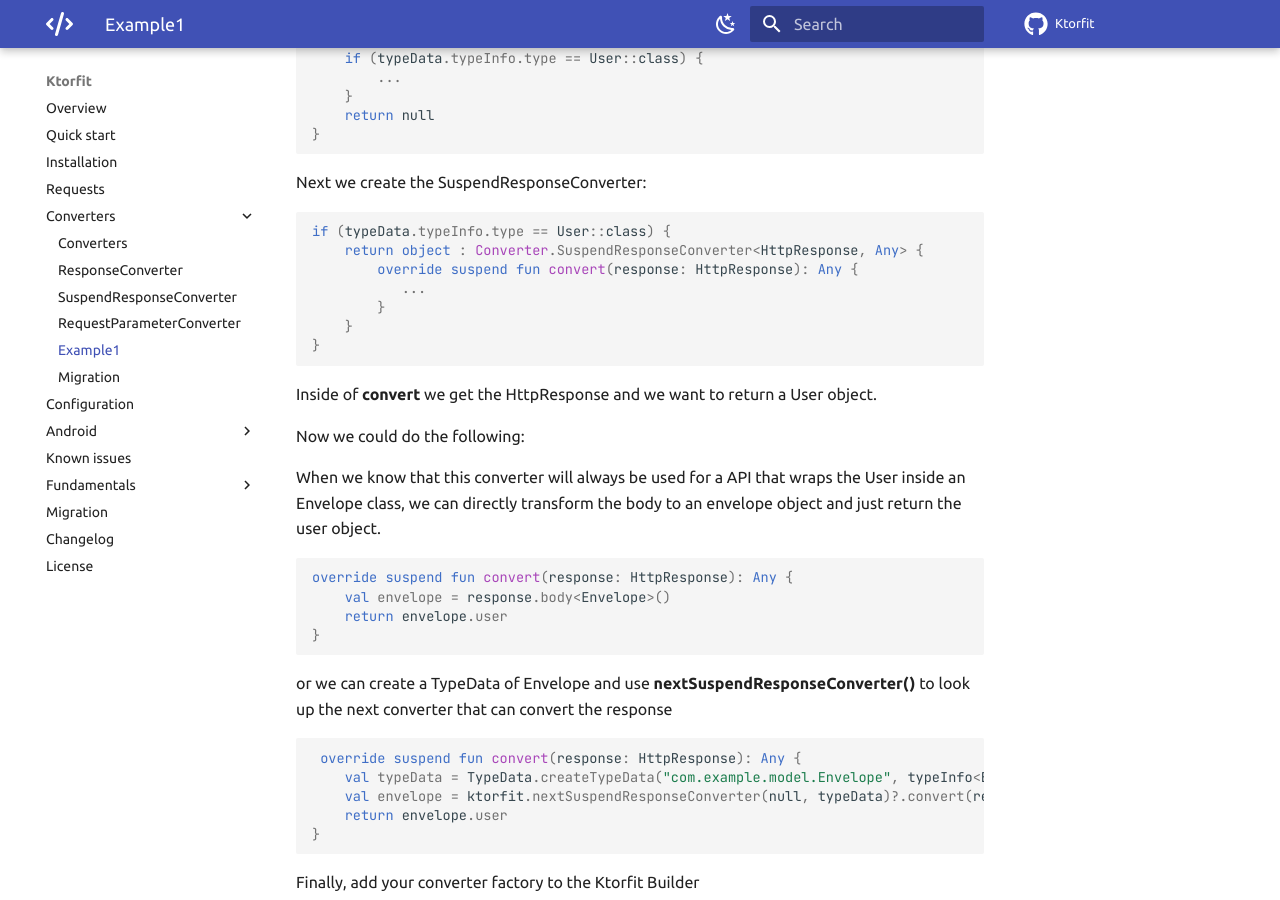
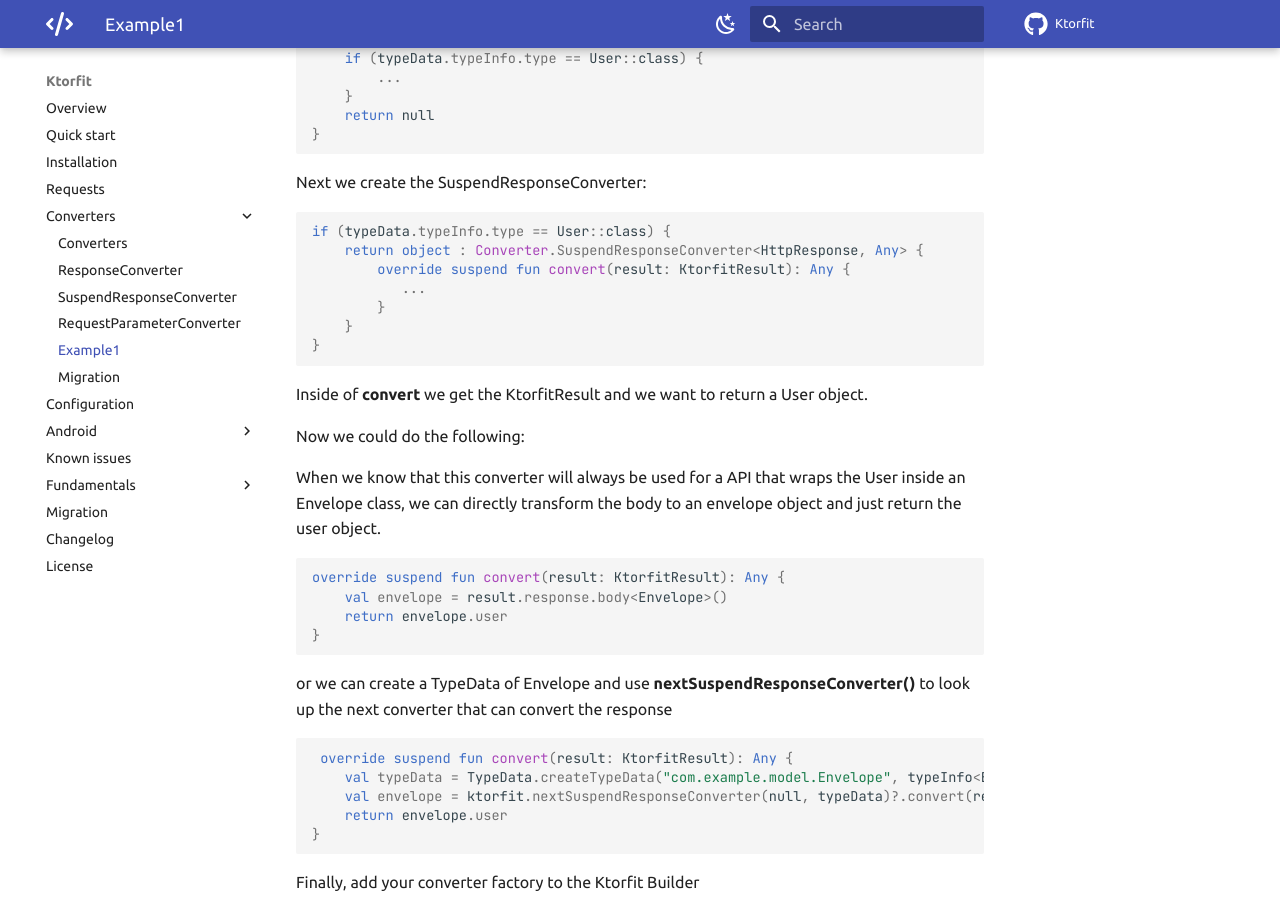
Before and after one commit to Foso/Ktorfit, an MkDocs documentation site: the page built from docs/converters/example1.md, in a window 1280 px wide and 900 px high, scrolled down 1419 px. Built offline with MkDocs 1.6.1 and Material for MkDocs 9.7.7, drawn with Linux system fonts in a browser that asks for light colours; comment, search, counter and statistics services are not loaded.

Commit message:
Update converters/example1.md

````diff
--- a/docs/converters/example1.md
+++ b/docs/converters/example1.md
@@ -72,22 +72,22 @@
 ```kotlin
 if (typeData.typeInfo.type == User::class) {
     return object : Converter.SuspendResponseConverter<HttpResponse, Any> {
-        override suspend fun convert(response: HttpResponse): Any {
+        override suspend fun convert(result: KtorfitResult): Any {
            ...
         }
     }
 }
 
 ```
-Inside of **convert** we get the HttpResponse and we want to return a User object.
+Inside of **convert** we get the KtorfitResult and we want to return a User object.
 
 Now we could do the following:
 
 When we know that this converter will always be used for a API that wraps the User inside an Envelope class, we can directly transform the body to an envelope object and just return the user object.
 
 ```kotlin
-override suspend fun convert(response: HttpResponse): Any {
-    val envelope = response.body<Envelope>()
+override suspend fun convert(result: KtorfitResult): Any {
+    val envelope = result.response.body<Envelope>()
     return envelope.user
 }
 ```
@@ -95,9 +95,9 @@
 or we can create a TypeData of Envelope and use **nextSuspendResponseConverter()** to look up the next converter that can convert the response
 
 ```kotlin
- override suspend fun convert(response: HttpResponse): Any {
+ override suspend fun convert(result: KtorfitResult): Any {
     val typeData = TypeData.createTypeData("com.example.model.Envelope", typeInfo<Envelope>())
-    val envelope = ktorfit.nextSuspendResponseConverter(null, typeData)?.convert(response) as? Envelope
+    val envelope = ktorfit.nextSuspendResponseConverter(null, typeData)?.convert(result) as? Envelope
     return envelope.user
 }
 ```
````
Also changed, not shown: docs/CHANGELOG.md (+2 -0 lines).
